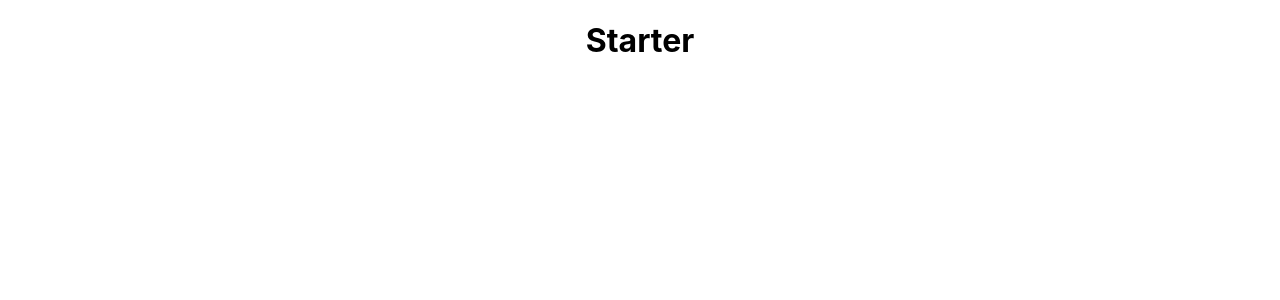
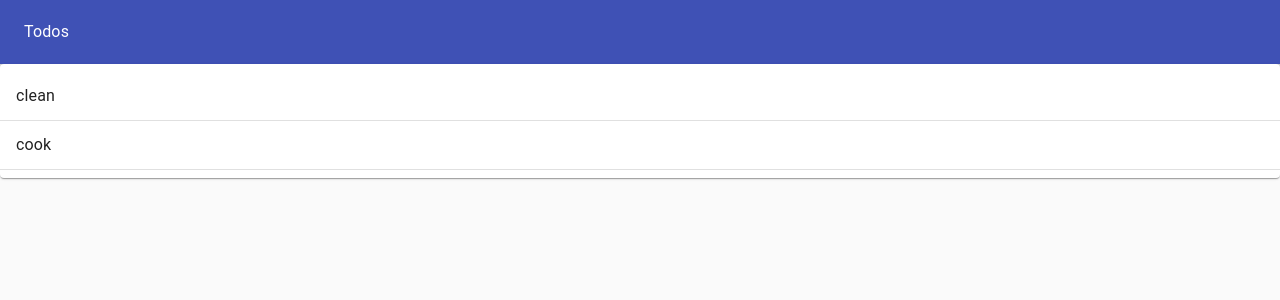
Before and after one commit to azra-l/react-todo, a React (Create React App) app: page / in a window 1280 px wide. Shown: the top 300 px of the page. Built offline with nearby package versions, Linux system fonts and the light colour scheme.

Commit message:
add todo list component

```diff
--- a/package.json
+++ b/package.json
@@ -3,6 +3,8 @@
   "version": "0.1.0",
   "private": true,
   "dependencies": {
+    "@material-ui/core": "^4.12.3",
+    "@mui/material": "^5.2.5",
     "@testing-library/jest-dom": "^5.16.1",
     "@testing-library/react": "^12.1.2",
     "@testing-library/user-event": "^13.5.0",
--- a/src/App.js
+++ b/src/App.js
@@ -1,9 +1,10 @@
 import './App.css';
+import TodoApp from './TodoApp';
 
 function App() {
   return (
     <div className="App">
-      <h1>Starter</h1>
+      <TodoApp/>
     </div>
   );
 }
--- /dev/null
+++ b/src/TodoApp.js
@@ -0,0 +1,34 @@
+import React, { useState } from "react";
+import Paper from "@material-ui/core/Paper";
+import AppBar from "@material-ui/core/AppBar";
+import Toolbar  from "@material-ui/core/Toolbar";
+import Typography from "@material-ui/core/Typography";
+import TodoList from "./TodoList";
+
+import './TodoApp.css'
+
+
+
+const TodoApp = () => {
+    const [todos, setTodos] = useState([{id: 1, task: "clean", completed: false}, {id: 2, task: "cook", completed: false}]);
+    return(
+        <div>
+            <Paper style={{
+                padding: 0,
+                margin: 0,
+                height: "100vh",
+                backgroundColor: "#fafafa"
+            }}
+            elevation={0}>
+                <AppBar color="primary" position="static" style={{height: "64px"}}>
+                    <Toolbar>
+                        <Typography color='inherit'>Todos</Typography>
+                    </Toolbar>
+                </AppBar>
+                <TodoList todos={todos}/>
+            </Paper>
+        </div>
+    )
+};
+
+export default TodoApp;
--- /dev/null
+++ b/src/TodoList.js
@@ -0,0 +1,24 @@
+import React from "react";
+import { Paper, List, Divider, ListItem, ListItemText } from "@material-ui/core";
+
+const TodoList = (props) => {
+    return(
+        <div>
+            <Paper>
+                <List>
+                    {props.todos.map((todo) => (
+                        <>
+                            <ListItem>
+                                <ListItemText>{todo.task}</ListItemText>
+                            </ListItem>
+                            <Divider/>
+                        </>
+                    ))}
+                </List>
+            </Paper>
+
+        </div>
+    )
+};
+
+export default TodoList;
```
Also changed, not shown: src/TodoApp.css (added), 1 other file (tests, documents, lock files or other folders).
